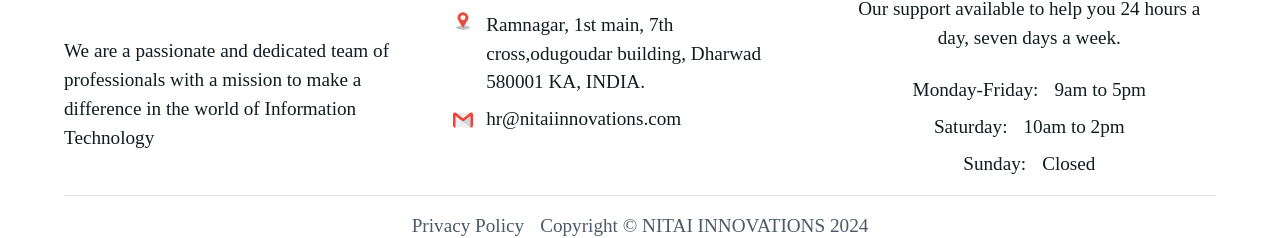
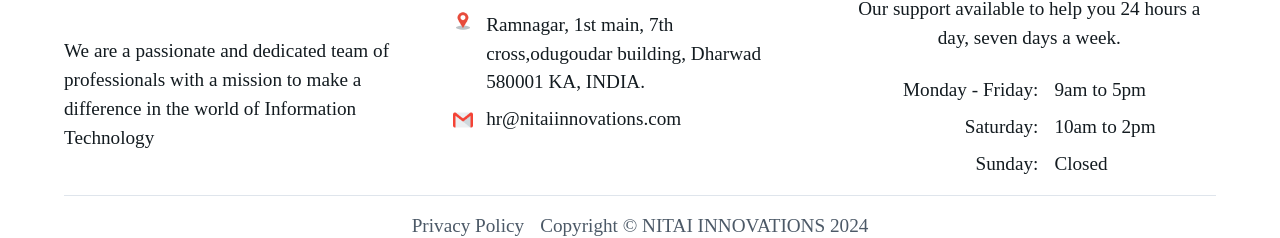
Before and after one commit to Ganesh-Mk/nitaiinnovations, a React (Vite) app in the folder frontend/: page /blogs in a window 1280 px wide. Shown: the part 804-1042 px from the top of the page. Built offline with nearby package versions, Linux system fonts and the light colour scheme; no server answers; what @toolpad/core would draw is missing.

Commit message:
all bugs fixed

```diff
--- a/frontend/src/App.jsx
+++ b/frontend/src/App.jsx
@@ -28,11 +28,18 @@
 
 export default function App() {
   const isMobile = useMediaQuery("(max-width:600px)");
-  const [mode, setMode] = React.useState(isMobile ? "dark" : "light");
+  const storedMode =
+    localStorage.getItem("themeMode") || (isMobile ? "dark" : "light");
+  const [mode, setMode] = React.useState(storedMode);
+
   const LPtheme = React.useMemo(() => createTheme(getLPTheme(mode)), [mode]);
 
   const toggleColorMode = () => {
-    setMode((prev) => (prev === "dark" ? "light" : "dark"));
+    setMode((prev) => {
+      const newMode = prev === "dark" ? "light" : "dark";
+      localStorage.setItem("themeMode", newMode); // Store the selected theme in localStorage
+      return newMode;
+    });
   };
 
   return (
--- a/frontend/src/Components/BlogsComp.jsx
+++ b/frontend/src/Components/BlogsComp.jsx
@@ -39,8 +39,6 @@
   profileImageUrl,
   isAccountBlog = false,
 }) => {
-  console.log(firstname + ":::" + lastname);
-
   const theme = useTheme();
   const dispatch = useDispatch();
   const navigate = useNavigate();
@@ -387,7 +385,11 @@
                   <Typography variant="body1">
                     {fullName || <Skeleton width={120} />}
                   </Typography>
-                  <Typography variant="body2" color="text.secondary">
+                  <Typography
+                    variant="body2"
+                    color="text.secondary"
+                    sx={{ fontSize: "100% !important" }}
+                  >
                     {email || <Skeleton width={160} />}
                   </Typography>
                   <Typography variant="caption">
@@ -413,7 +415,11 @@
                     <Typography variant="body1">
                       {fullName || <Skeleton width={120} />}
                     </Typography>
-                    <Typography variant="body2" color="text.secondary">
+                    <Typography
+                      variant="body2"
+                      color="text.secondary"
+                      sx={{ fontSize: "100% !important" }}
+                    >
                       {email || <Skeleton width={160} />}
                     </Typography>
                   </Box>
--- a/frontend/src/Components/FeatureMainSection.jsx
+++ b/frontend/src/Components/FeatureMainSection.jsx
@@ -30,7 +30,7 @@
           pb: { xs: 8, sm: 12 },
         }}
       >
-        <Stack spacing={2} useFlexGap sx={{ width: { xs: "100%", sm: "70%" } }}>
+        <Stack spacing={2} useFlexGap sx={{ width: { xs: "100%", sm: "80%" } }}>
           <Typography
             variant="h1"
             sx={{
--- a/frontend/src/Components/Footer.jsx
+++ b/frontend/src/Components/Footer.jsx
@@ -170,17 +170,36 @@
                 Our support available to help you 24 hours a day, seven days a
                 week.
               </Typography>
-              <Box sx={{ display: "flex", gap: "1rem" }}>
-                <Typography variant="p">Monday-Friday:</Typography>
-                <Typography variant="p">9am to 5pm</Typography>
-              </Box>
-              <Box sx={{ display: "flex", gap: "1rem" }}>
-                <Typography variant="p">Saturday:</Typography>
-                <Typography variant="p">10am to 2pm</Typography>
-              </Box>
-              <Box sx={{ display: "flex", gap: "1rem" }}>
-                <Typography variant="p">Sunday:</Typography>
-                <Typography variant="p">Closed</Typography>
+              <Box
+                sx={{
+                  width: "100%",
+                  display: "flex",
+                  justifyContent: "center",
+                  alignItems: "center",
+                }}
+              >
+                <Box sx={{ display: "flex", flexDirection: "column", gap: 1 }}>
+                  <Typography variant="p" sx={{ textAlign: "end", mr: 2 }}>
+                    Monday - Friday:
+                  </Typography>
+                  <Typography variant="p" sx={{ textAlign: "end", mr: 2 }}>
+                    Saturday:
+                  </Typography>
+                  <Typography variant="p" sx={{ textAlign: "end", mr: 2 }}>
+                    Sunday:
+                  </Typography>
+                </Box>
+                <Box sx={{ display: "flex", flexDirection: "column", gap: 1 }}>
+                  <Typography variant="p" sx={{ textAlign: "start" }}>
+                    9am to 5pm
+                  </Typography>
+                  <Typography variant="p" sx={{ textAlign: "start" }}>
+                    10am to 2pm
+                  </Typography>
+                  <Typography variant="p" sx={{ textAlign: "start" }}>
+                    Closed
+                  </Typography>
+                </Box>
               </Box>
             </Box>
           </Box>
--- a/frontend/src/Pages/CreateBlog.jsx
+++ b/frontend/src/Pages/CreateBlog.jsx
@@ -69,8 +69,6 @@
     formData.append("image", image);
     formData.append("firstName", firstName);
     formData.append("lastName", lastName);
-
-    console.log("Hello World ::", title, desc, image, firstName, lastName);
 
     axios
       .post(`${BACKEND_URL}/createBlog`, formData, {
@@ -179,7 +177,10 @@
         }}
         variant="outlined"
       >
-        <label htmlFor="file-upload" style={{ cursor: "pointer" }}>
+        <label
+          htmlFor="file-upload"
+          style={{ cursor: "pointer", width: "100%" }}
+        >
           <AttachFileIcon />
           {image ? (
             <Typography variant="p">Upload different Image</Typography>
--- a/frontend/src/Pages/CyberSecurity.jsx
+++ b/frontend/src/Pages/CyberSecurity.jsx
@@ -64,6 +64,7 @@
   const tabStyle = {
     textAlign: "start !important",
     alignItems: "flex-start !important",
+    color: (theme) => (theme.palette.mode === "light" ? "black" : "white"),
     "&.Mui-selected": {
       color: (theme) =>
         theme.palette.mode === "light" ? "#0959AA" : "#50a3f7", // Active tab text color
--- a/frontend/src/Pages/EditBlog.jsx
+++ b/frontend/src/Pages/EditBlog.jsx
@@ -220,7 +220,10 @@
         }}
         variant="outlined"
       >
-        <label htmlFor="file-upload" style={{ cursor: "pointer" }}>
+        <label
+          htmlFor="file-upload"
+          style={{ cursor: "pointer", width: "100%" }}
+        >
           <AttachFileIcon />
           {image ? (
             <Typography variant="p">Upload different Image</Typography>
--- a/frontend/src/Pages/Login.jsx
+++ b/frontend/src/Pages/Login.jsx
@@ -17,7 +17,6 @@
 
 export default function Login() {
   const BACKEND_URL = import.meta.env.VITE_BACKEND_URL;
-  console.log("Backend URL:", BACKEND_URL);
 
   const navigate = useNavigate();
   const dispatch = useDispatch();
@@ -36,7 +35,6 @@
 
   const loginUser = (e) => {
     e.preventDefault();
-    console.log("Login button clicked");
     if (email === "" && password === "") {
       setSnackbarMessage("Please enter email and password");
       setSnackbarSeverity("error");
@@ -64,9 +62,11 @@
         }
       )
       .then((res) => {
-        console.log("Response received from backend:", res);
+        console.log(":", res);
         if (res.data.status === "ok") {
           localStorage.setItem("isLogin", true);
+          localStorage.setItem("firstname", res.data.firstname);
+          localStorage.setItem("lastname", res.data.lastname);
           localStorage.setItem("username", res.data.name);
           localStorage.setItem("email", res.data.email);
           dispatch(storeName(res.data.name));
--- a/frontend/src/Pages/Register.jsx
+++ b/frontend/src/Pages/Register.jsx
@@ -78,6 +78,8 @@
       .then((res) => {
         console.log(res.data);
         localStorage.setItem("username", username);
+        localStorage.setItem("firstName", firstName);
+        localStorage.setItem("lastName", lastName);
         localStorage.setItem("email", email);
         localStorage.setItem("isLogin", true);
 
@@ -123,7 +125,9 @@
         ) {
           setSnackbarMessage("Password is required");
         } else {
-          setSnackbarMessage("Credentials already exist, try again by changing username and email");
+          setSnackbarMessage(
+            "Credentials already exist, try again by changing username and email"
+          );
         }
 
         setSnackbarSeverity("error");
--- a/frontend/src/Styles/aboutUsComp.css
+++ b/frontend/src/Styles/aboutUsComp.css
@@ -1,5 +1,5 @@
 .aboutUsComp{
-  padding: 3rem;
+  padding: 2rem;
   width: 100vw;
   display: grid;
   grid-template-columns: 1fr 1fr;
```
Also changed, not shown: frontend/src/Pages/Account.jsx (+14 -8 lines), 20 other files (tests, documents, lock files or other folders).
